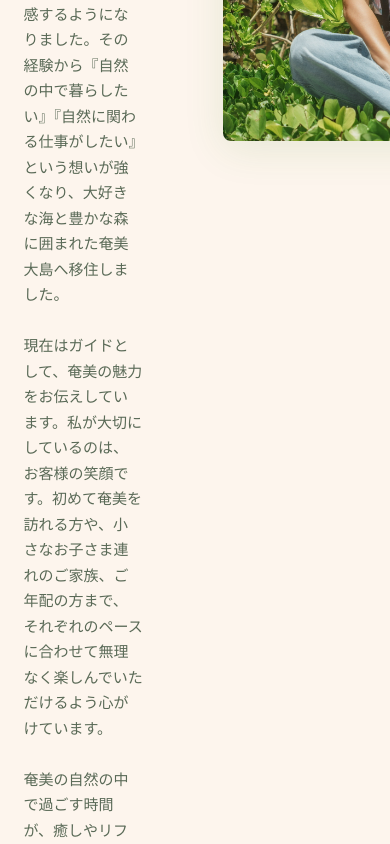
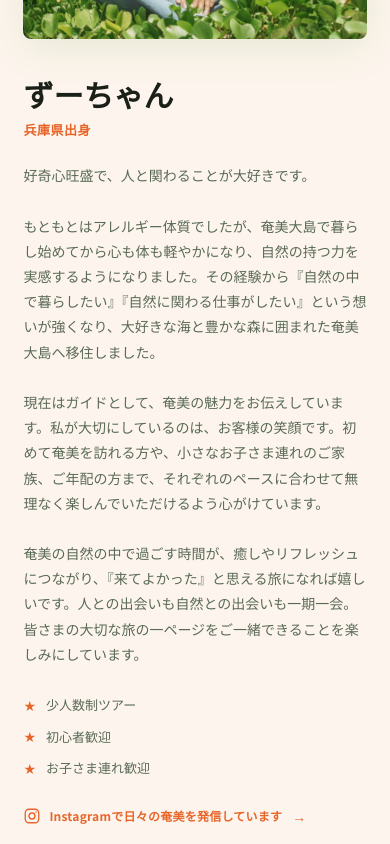
Before and after one commit to ikucha-portfolio/amami-guide-redesign, a React (Vite) app: page / in a window 390 px wide. Shown: the part 3680-4524 px from the top of the page. Built offline with nearby package versions, Linux system fonts and the light colour scheme.

Commit message:
Guideスマホ最適化

```diff
--- a/src/components/Guide.jsx
+++ b/src/components/Guide.jsx
@@ -1,3 +1,4 @@
+import { useEffect, useState } from "react";
 import { GUIDE, COLORS } from "../siteData";
 import { ImageWithFallback } from "./ImageWithFallback";
 import SectionHeader from "./common/SectionHeader";
@@ -9,6 +10,24 @@ import {
 const C = COLORS;
 
 export default function Guide() {
+  const [isMobile, setIsMobile] = useState(false);
+
+  useEffect(() => {
+    const mediaQuery = window.matchMedia("(max-width: 768px)");
+
+    const handleResize = () => {
+      setIsMobile(mediaQuery.matches);
+    };
+
+    handleResize();
+
+    mediaQuery.addEventListener("change", handleResize);
+
+    return () => {
+      mediaQuery.removeEventListener("change", handleResize);
+    };
+  }, []);
+
   return (
     <section
       id="guide"
@@ -22,29 +41,50 @@ export default function Guide() {
           ...CONTAINER,
         }}
       >
+        {/* ================================
+            Section Header
+        ================================= */}
+
         <SectionHeader
-  title="GUIDE"
-  subtitle="ガイド紹介"
-  accentColor={C.orange}
-/>
+          title="GUIDE"
+          subtitle="ガイド紹介"
+          accentColor={C.orange}
+        />
+
+        {/* ================================
+            Guide Content
+        ================================= */}
+
         <div
           style={{
             display: "grid",
-            gridTemplateColumns: "1fr 420px",
-            gap: "80px",
+            gridTemplateColumns: isMobile
+              ? "1fr"
+              : "1fr 420px",
+            gap: isMobile ? "36px" : "80px",
             alignItems: "start",
           }}
         >
-          {/* Profile */}
-          <div>
+          {/* ================================
+              Profile
+          ================================= */}
+
+          <div
+            style={{
+              order: isMobile ? 1 : 0,
+            }}
+          >
             <h3
               style={{
                 fontFamily: "'Noto Sans JP', sans-serif",
-                fontSize: "clamp(28px, 3.5vw, 44px)",
+                fontSize: isMobile
+                  ? "30px"
+                  : "clamp(28px, 3.5vw, 44px)",
                 fontWeight: 700,
                 color: C.text,
                 margin: 0,
                 marginBottom: "4px",
+                lineHeight: 1.3,
               }}
             >
               {GUIDE.name}
@@ -52,11 +92,11 @@ export default function Guide() {
 
             <p
               style={{
-                fontSize: "14px",
+                fontSize: isMobile ? "13px" : "14px",
                 color: C.orange,
                 fontWeight: 700,
                 marginTop: "6px",
-                marginBottom: "28px",
+                marginBottom: isMobile ? "24px" : "28px",
                 letterSpacing: "0.04em",
               }}
             >
@@ -65,17 +105,21 @@ export default function Guide() {
 
             <p
               style={{
-                fontSize: "15px",
+                fontSize: isMobile ? "14px" : "15px",
                 color: C.textLight,
-                lineHeight: 1.7,
-                marginBottom: "28px",
+                lineHeight: 1.8,
+                margin: 0,
+                marginBottom: isMobile ? "28px" : "28px",
                 whiteSpace: "pre-line",
               }}
             >
               {GUIDE.message}
             </p>
 
-            {/* Features */}
+            {/* ================================
+                Features
+            ================================= */}
+
             <div
               style={{
                 display: "flex",
@@ -96,7 +140,7 @@ export default function Guide() {
                   <span
                     style={{
                       color: C.orange,
-                      fontSize: "15px",
+                      fontSize: "14px",
                       lineHeight: 1,
                       flexShrink: 0,
                     }}
@@ -106,8 +150,9 @@ export default function Guide() {
 
                   <span
                     style={{
-                      fontSize: "14px",
+                      fontSize: isMobile ? "13px" : "14px",
                       color: C.textLight,
+                      lineHeight: 1.5,
                     }}
                   >
                     {cert}
@@ -116,7 +161,10 @@ export default function Guide() {
               ))}
             </div>
 
-            {/* Instagram */}
+            {/* ================================
+                Instagram
+            ================================= */}
+
             <a
               href="https://www.instagram.com/seasummer630/"
               target="_blank"
@@ -125,10 +173,10 @@ export default function Guide() {
               style={{
                 display: "inline-flex",
                 alignItems: "center",
-                gap: "9px",
+                gap: "8px",
                 color: C.orange,
                 textDecoration: "none",
-                fontSize: "13px",
+                fontSize: isMobile ? "12px" : "13px",
                 fontWeight: 600,
                 letterSpacing: "0.02em",
                 transition: "opacity 0.2s ease",
@@ -141,6 +189,7 @@ export default function Guide() {
               }}
             >
               {/* Instagram Icon */}
+
               <svg
                 width="18"
                 height="18"
@@ -190,13 +239,21 @@ export default function Guide() {
             </a>
           </div>
 
-          {/* Guide Photo */}
+          {/* ================================
+              Guide Photo
+          ================================= */}
+
           <div
             style={{
+              order: isMobile ? 0 : 1,
+              width: "100%",
+              maxWidth: isMobile ? "100%" : "420px",
+              margin: isMobile ? "0 auto" : 0,
               borderRadius: "8px",
               overflow: "hidden",
               aspectRatio: "3 / 4",
-              boxShadow: "0 8px 40px rgba(62, 140, 42, 0.12)",
+              boxShadow:
+                "0 8px 40px rgba(62, 140, 42, 0.12)",
             }}
           >
             <ImageWithFallback
```
